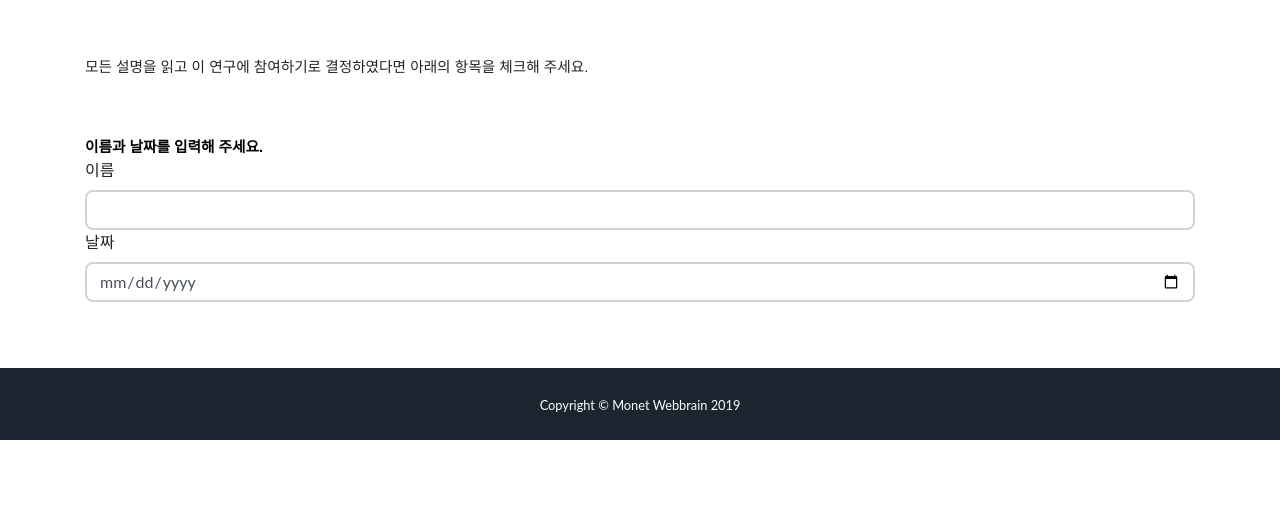
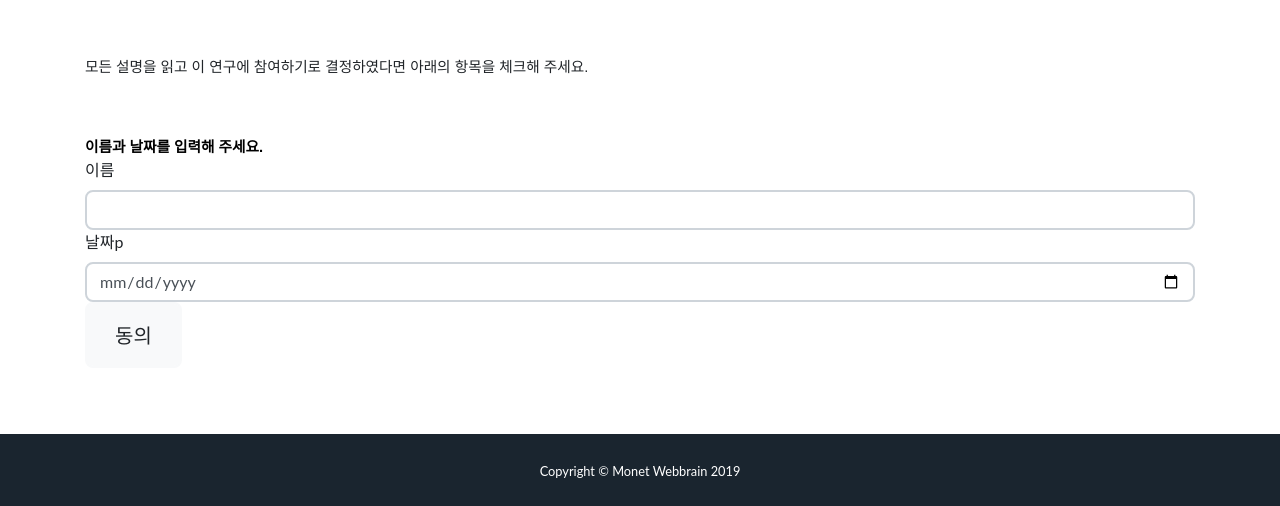
Before and after one commit to cuhong/webbrain, a Django app: template templates/agree.html in a window 1280 px wide. Shown: the part 354-860 px from the top of the page. Before the commit the page ends 794 px from the top, so only its background shows below. Run offline with Django 3.2, Linux system fonts and the light colour scheme; the template is opened without the code that fills it, so the values that code supplies are empty; some libraries are stand-ins or nearby versions; some web fonts are replaced.

Commit message:
first commit

```diff
--- a/templates/agree.html
+++ b/templates/agree.html
@@ -83,8 +83,9 @@
                 </p>
                 <label for="name">이름</label>
                 <input type="text" id="name" class="form-control">
-                <label for="date">날짜</label>
+                <label for="date">날짜p</label>
                 <input type="date" id="date" class="form-control">
+                <button class="btn btn-light btn-xl">동의</button>
             </div>
 
         </div>
```
